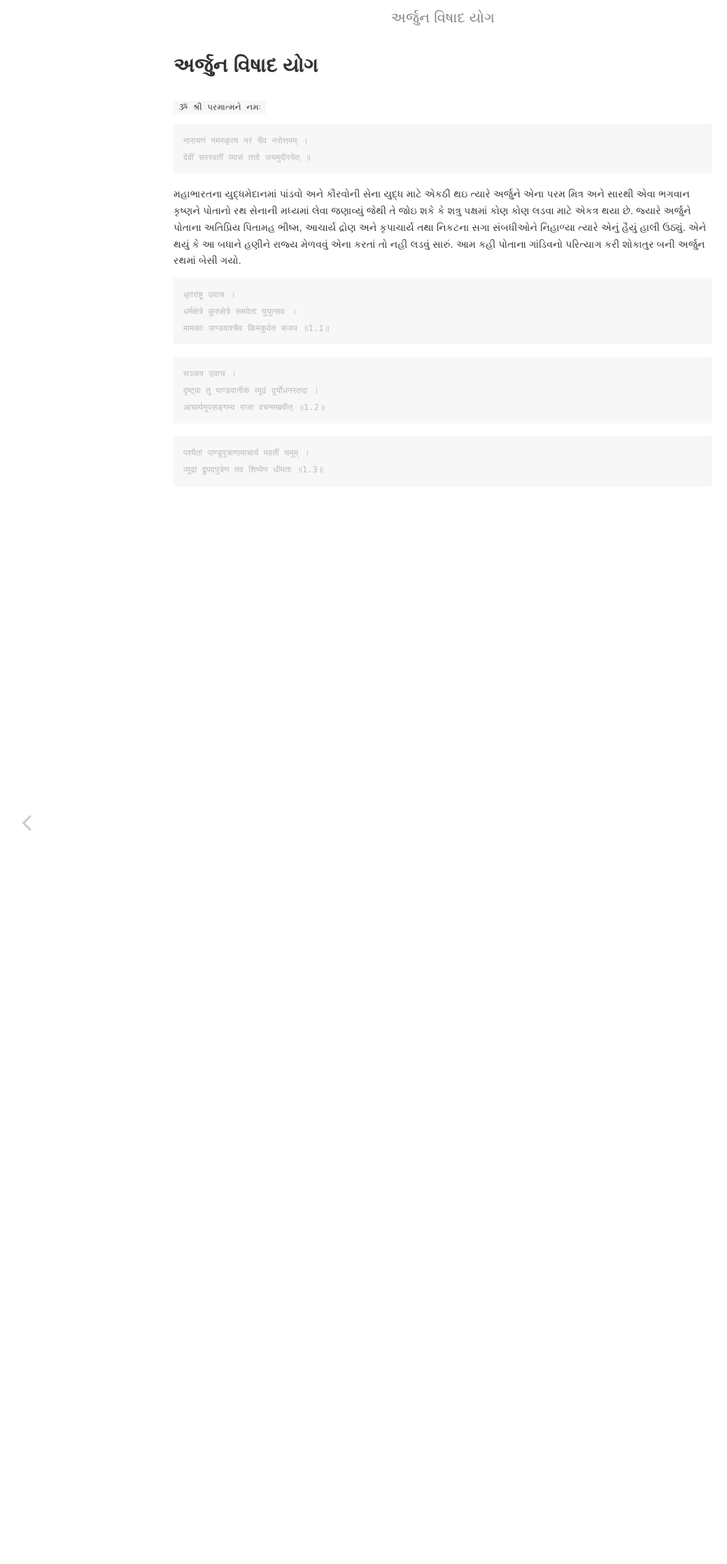
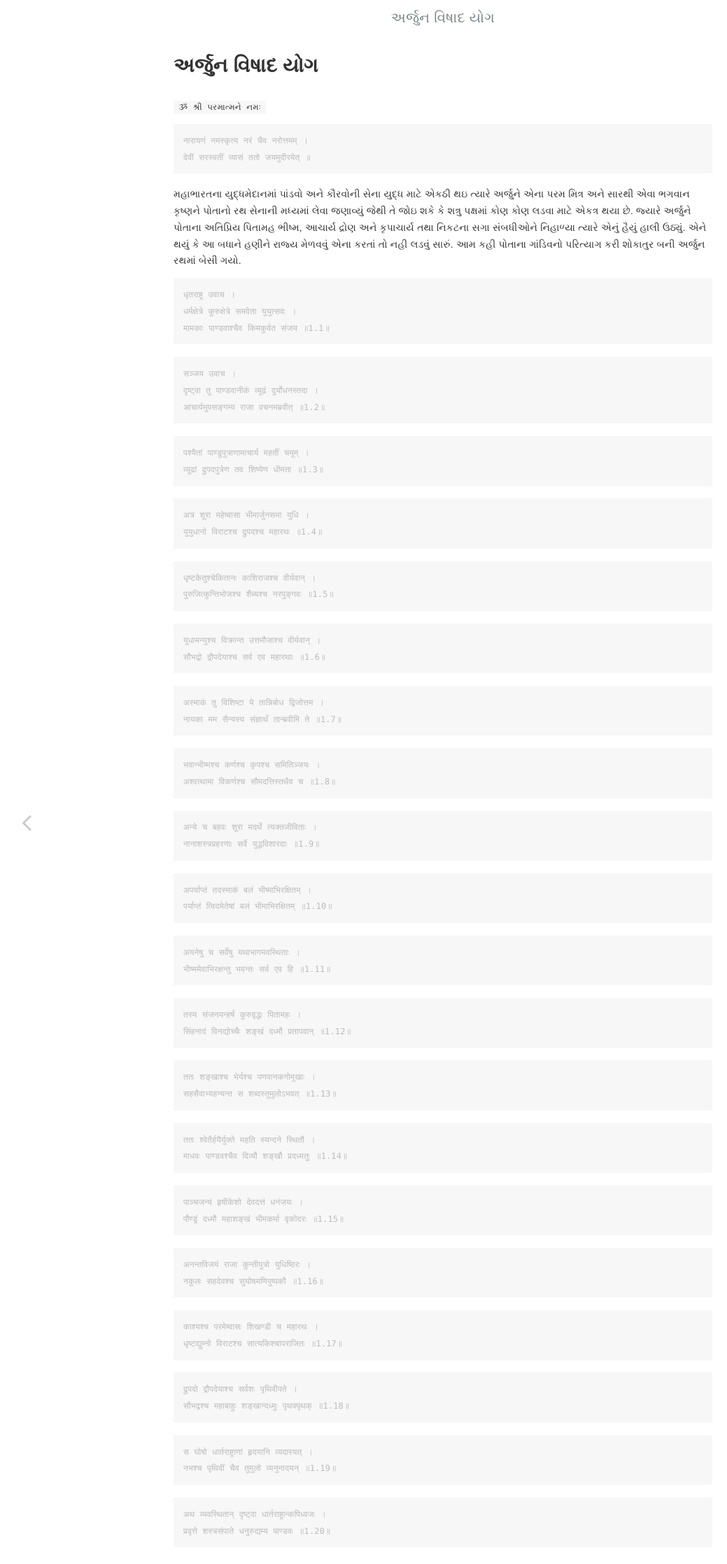
Before and after one commit to bhaveshpp/gita, a Jekyll site: the page built from _adhyay/adhyay1.md, in a window 1280 px wide. Shown: the top 2235 px of the page at 70% size, without its empty margins (7-1046 px from the left). Built offline with Jekyll 4.4.1, drawn with Linux system fonts in a browser that asks for light colours.

````diff
--- a/_adhyay/adhyay1.md
+++ b/_adhyay/adhyay1.md
@@ -34,3 +34,105 @@ layout: post
 व्यूढां द्रुपदपुत्रेण तव शिष्येण धीमता ॥1.3॥
 ```
 >
+
+```
+अत्र शूरा महेष्वासा भीमार्जुनसमा युधि‌ ।
+युयुधानो विराटश्च द्रुपदश्च महारथः ॥1.4॥
+```
+>
+
+```
+धृष्टकेतुश्चेकितानः काशिराजश्च वीर्यवान्‌ ।
+पुरुजित्कुन्तिभोजश्च शैब्यश्च नरपुङ्गवः ॥1.5॥
+```
+>
+
+```
+युधामन्युश्च विक्रान्त उत्तमौजाश्च वीर्यवान्‌ ।
+सौभद्रो द्रौपदेयाश्च सर्व एव महारथाः ॥1.6॥
+```
+>
+
+```
+अस्माकं तु विशिष्टा ये तान्निबोध द्विजोत्तम‌ ।
+नायका मम सैन्यस्य संज्ञार्थं तान्ब्रवीमि ते ॥1.7॥
+```
+>
+
+```
+भवान्भीष्मश्च कर्णश्च कृपश्च समितिञ्जयः ।
+अश्वत्थामा विकर्णश्च सौमदत्तिस्तथैव च ॥1.8॥
+```
+>
+
+```
+अन्ये च बहवः शूरा मदर्थे त्यक्तजीविताः ।
+नानाशस्त्रप्रहरणाः सर्वे युद्धविशारदाः ॥1.9॥
+```
+>
+
+```
+अपर्याप्तं तदस्माकं बलं भीष्माभिरक्षितम् ।
+पर्याप्तं त्विदमेतेषां बलं भीमाभिरक्षितम् ॥1.10॥
+```
+>
+
+```
+अयनेषु च सर्वेषु यथाभागमवस्थिताः ।
+भीष्ममेवाभिरक्षन्तु भवन्तः सर्व एव हि ॥1.11॥
+```
+>
+
+```
+तस्य संजनयन्हर्षं कुरुवृद्धः पितामहः ।
+सिंहनादं विनद्योच्चैः शङ्खं दध्मौ प्रतापवान् ॥1.12॥
+```
+>
+
+```
+ततः शङ्खाश्च भेर्यश्च पणवानकगोमुखाः ।
+सहसैवाभ्यहन्यन्त स शब्दस्तुमुलोऽभवत् ॥1.13॥
+```
+>
+
+```
+ततः श्वेतैर्हयैर्युक्ते महति स्यन्दने स्थितौ ।
+माधवः पाण्डवश्चैव दिव्यौ शङ्खौ प्रदध्मतुः ॥1.14॥
+```
+>
+
+```
+पाञ्चजन्यं हृषीकेशो देवदत्तं धनंजयः ।
+पौण्ड्रं दध्मौ महाशङ्खं भीमकर्मा वृकोदरः ॥1.15॥
+```
+>
+
+```
+अनन्तविजयं राजा कुन्तीपुत्रो युधिष्ठिरः ।
+नकुलः सहदेवश्च सुघोषमणिपुष्पकौ ॥1.16॥
+```
+>
+
+```
+काश्यश्च परमेष्वासः शिखण्डी च महारथः ।
+धृष्टद्युम्नो विराटश्च सात्यकिश्चापराजितः ॥1.17॥
+```
+>
+
+```
+द्रुपदो द्रौपदेयाश्च सर्वशः पृथिवीपते ।
+सौभद्रश्च महाबाहुः शङ्खान्दध्मुः पृथक्पृथक् ॥1.18॥
+```
+>
+
+```
+स घोषो धार्तराष्ट्राणां हृदयानि व्यदारयत् ।
+नभश्च पृथिवीं चैव तुमुलो व्यनुनादयन् ॥1.19॥
+```
+>
+
+```
+अथ व्यवस्थितान् दृष्ट्वा धार्तराष्ट्रान्कपिध्वजः ।
+प्रवृत्ते शस्त्रसंपाते धनुरुद्यम्य पाण्डवः ॥1.20॥
+```
+>
````
